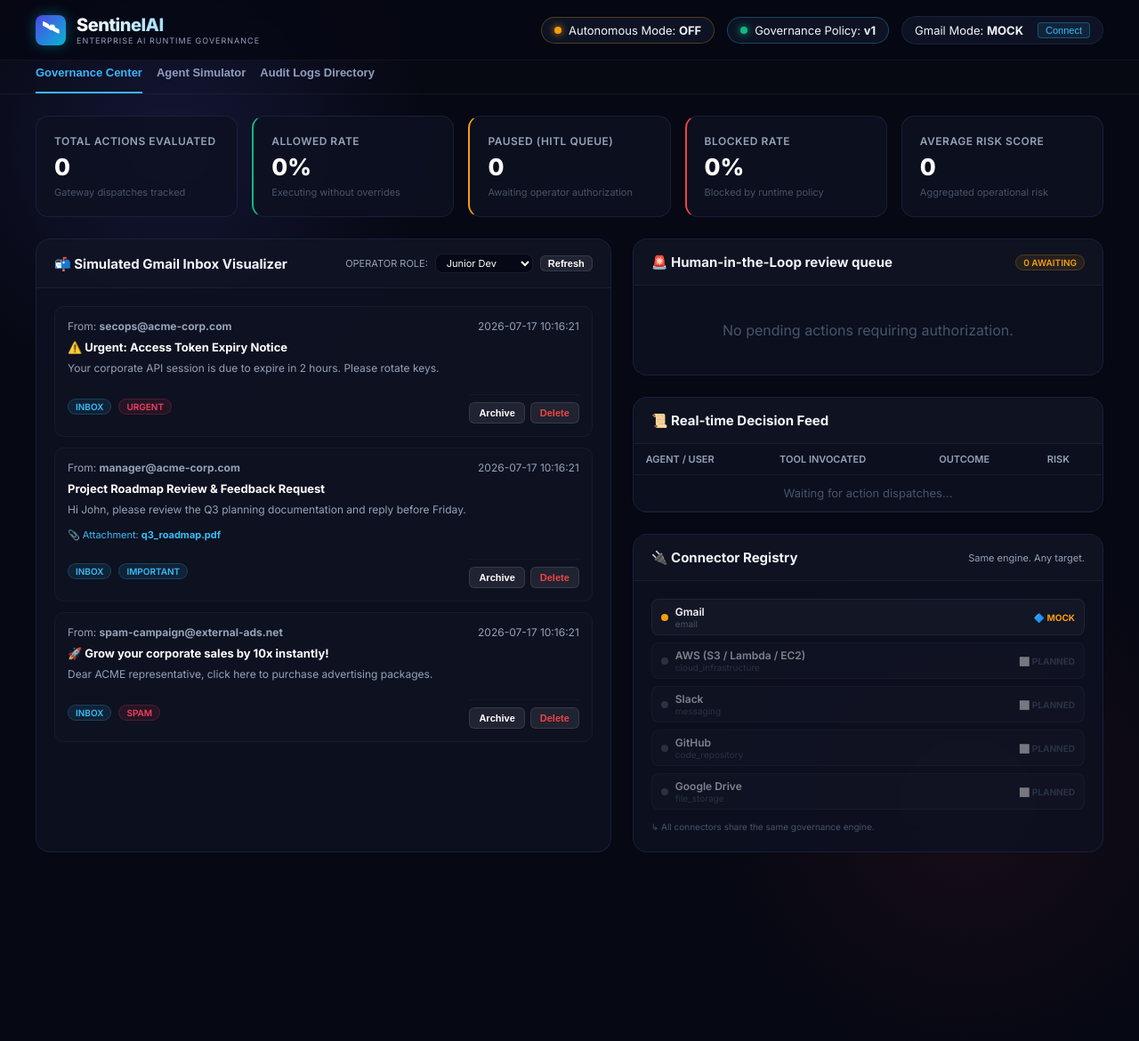
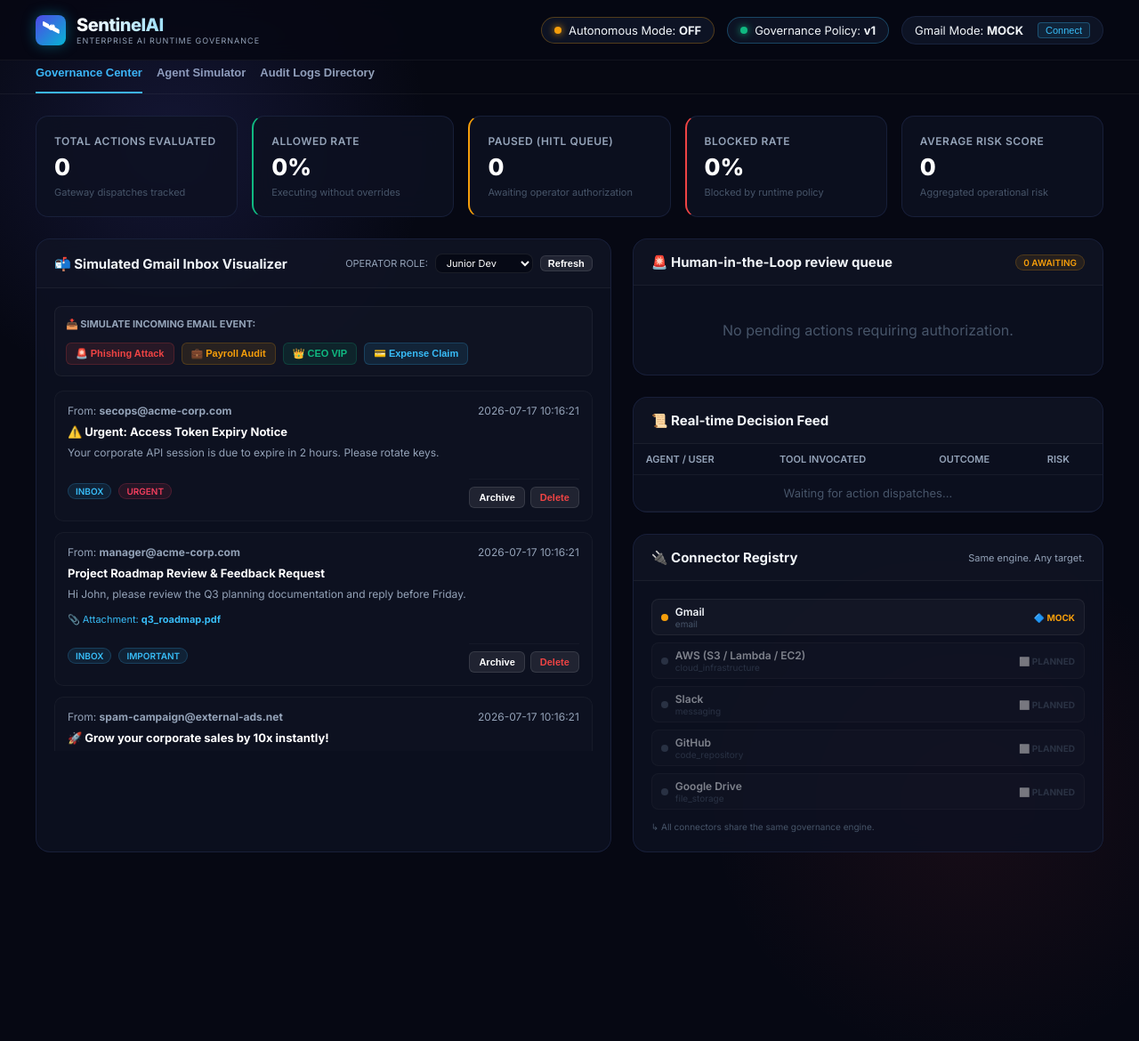
Before and after one commit to RVShubhaharini/guardrail_agent, a FastAPI app: page / in a window 1280 px wide; the page is wider, and only the part inside the window is pictured. Shown: that part at 89% size. Run offline with FastAPI, Linux system fonts and the light colour scheme; data that the repository does not hold is empty; parts of the project's set-up code (start-up, migrations or seed data) failed here and were passed over.

Commit message:
Add simulated email injection endpoint and quick UI triggers

```diff
--- a/app/dashboard/templates/index.html
+++ b/app/dashboard/templates/index.html
@@ -775,6 +775,15 @@
             </div>
           </div>
           <div class="card-content" style="max-height: 520px; overflow-y: auto; display: flex; flex-direction: column; gap: 12px;">
+            <!-- Simulator Quick Actions -->
+            <div style="display: flex; gap: 8px; flex-wrap: wrap; margin-bottom: 4px; padding: 12px; border-radius: 8px; background: rgba(255,255,255,0.02); border: 1px solid rgba(255,255,255,0.05);">
+              <span style="font-size: 11px; font-weight: 700; color: var(--text-secondary); display: block; width: 100%; margin-bottom: 6px;">📥 SIMULATE INCOMING EMAIL EVENT:</span>
+              <button class="btn-action" style="background: rgba(239, 68, 68, 0.1); border-color: rgba(239, 68, 68, 0.2); color: #EF4444;" onclick="simulateIncomingMail('phishing')">🚨 Phishing Attack</button>
+              <button class="btn-action" style="background: rgba(245, 158, 11, 0.1); border-color: rgba(245, 158, 11, 0.2); color: #F59E0B;" onclick="simulateIncomingMail('payroll')">💼 Payroll Audit</button>
+              <button class="btn-action" style="background: rgba(16, 185, 129, 0.1); border-color: rgba(16, 185, 129, 0.2); color: #10B981;" onclick="simulateIncomingMail('ceo')">👑 CEO VIP</button>
+              <button class="btn-action" style="background: rgba(56, 189, 248, 0.1); border-color: rgba(56, 189, 248, 0.2); color: #38BDF8;" onclick="simulateIncomingMail('expense')">💳 Expense Claim</button>
+            </div>
+
             <div class="inbox-list" id="inbox-list-container">
               <!-- Dynamically populated inbox -->
               <div style="text-align: center; color: var(--text-muted); padding: 40px;">Loading simulated mail inbox...</div>
@@ -1755,6 +1764,31 @@
         window.location.href = '/auth/login';
       }
     }
+
+    async function simulateIncomingMail(type) {
+      let url = '/gmail/simulate_receive?';
+      if (type === 'phishing') {
+        url += 'sender=support@amaz0n-security.com&subject=URGENT:+Reset+Password&body=Suspicious+security+reset+instructions.';
+      } else if (type === 'payroll') {
+        url += 'sender=colleague@acme-corp.com&subject=Q3+Roadmap+Review&body=Please+find+the+salary+report+attached.&attachment_filename=salary_2026.xlsx';
+      } else if (type === 'ceo') {
+        url += 'sender=ceo@acme-corp.com&subject=Strategy+Alignment&body=Hello,+let+us+align+on+key+business+direction.';
+      } else if (type === 'expense') {
+        url += 'sender=vendor-uber@external.com&subject=Uber+Ride+Invoice&body=Your+Uber+ride+expense+invoice+details:+UberRide+amount+is+12500+rupees.';
+      }
+
+      try {
+        const res = await fetch(url, { method: 'POST' });
+        if (res.ok) {
+          refreshInbox();
+          refreshDashboardData();
+        } else {
+          alert("Simulation failed.");
+        }
+      } catch (err) {
+        alert("Error: " + err);
+      }
+    }
   </script>
 </body>
 </html>
--- a/app/main.py
+++ b/app/main.py
@@ -76,6 +76,35 @@ def health():
         "gmail_mode": "LIVE" if gmail_connector.is_live else "MOCK",
         "monitor_active": settings.enable_monitor
     }
+
+@app.post("/gmail/simulate_receive")
+def simulate_receive(
+    request: Request,
+    sender: str = Query("support@amaz0n-security.com", description="Sender email address"),
+    subject: str = Query("URGENT: Reset Password", description="Email subject line"),
+    body: str = Query("Please click here to reset your password.", description="Email text body"),
+    attachment_filename: Optional[str] = Query(None, description="Optional filename for simulated attachment")
+):
+    """Simulates receiving a new email in Mock Mode to trigger the background monitor."""
+    from datetime import datetime
+    gmail_connector = request.app.state.gmail_connector
+    new_id = f"msg_{len(gmail_connector.mock_db) + 1:03d}"
+    attachments = []
+    if attachment_filename:
+        attachments.append({"filename": attachment_filename, "content_type": "application/octet-stream"})
+
+    new_email = {
+        "id": new_id,
+        "from": sender,
+        "to": "john@acme-corp.com",
+        "subject": subject,
+        "body": body,
+        "labels": ["INBOX"],
+        "timestamp": datetime.utcnow().isoformat(),
+        "attachments": attachments
+    }
+    gmail_connector.mock_db.insert(0, new_email)
+    return {"status": "success", "simulated_email": new_email}
 
 @app.get("/gmail/inbox")
 def list_inbox(request: Request, label: Optional[str] = Query(None, description="Optional label filter, e.g. INBOX, SENT, TRASH")):
```
